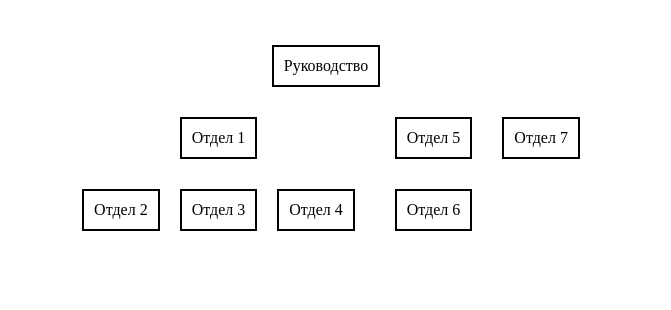
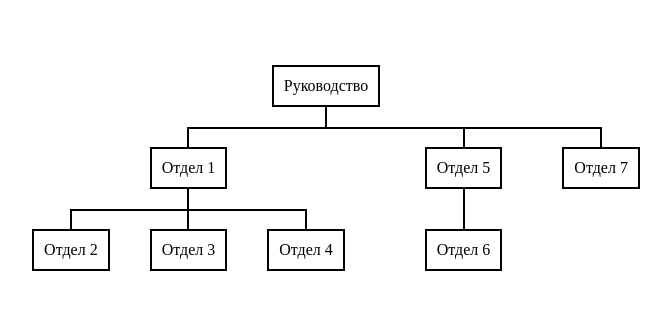
Before and after one commit to Juris-Berkulis/organization_structure, a Vue app: page / in a window 1280 px wide. Shown: the top 310 px of the page, without its empty margins (314-985 px from the left). Built offline with nearby package versions, Linux system fonts and the light colour scheme.

Commit message:
1. Change the markup and add styles in the "DepartmentInOrganization" component to display lines between departments in the organization structure.

```diff
--- a/src/components/DragAndDrop03/DepartmentInOrganization.vue
+++ b/src/components/DragAndDrop03/DepartmentInOrganization.vue
@@ -103,7 +103,12 @@ export default {
     @dragstart="event => onDragStart(event, department, draggable)"
     :draggable="draggable"
 >
-    <p :class="['department__title', {department__title__last: !department.children?.length}]">{{ department.name }}</p>
+    <div class="line line__horizontal"></div>
+    <div class="department__titleWrapper">
+        <p :class="['department__title', {department__title__last: !department.children?.length}]">{{ department.name }}</p>
+        <div :class="['line', 'line__vertical', 'line__vertical__top', {line__vertical__top__root: !draggable}]"></div>
+        <div :class="['line', 'line__vertical', 'line__vertical__bottom', {line__vertical__bottom__last: !department.children?.length}]"></div>
+    </div>
     <div class="department__subordinateDepartmentsList" v-if="department.children?.length">
         <DepartmentInOrganization v-bind:departmentsList="department.children"></DepartmentInOrganization>
     </div>
@@ -112,21 +117,80 @@ export default {
 
 <style scoped>
 .department {
+    position: relative;
     display: flex;
     flex-direction: column;
-    margin: 0 10px;
+    padding: 0 20px;
+}
+
+.department:active .line {
+    display: none;
+}
+
+.line__horizontal {
+    position: absolute;
+    top: 0;
+    left: 0;
+    height: 2px;
+    width: 100%;
+    background-color: black;
+}
+
+.department:nth-child(1) > .line__horizontal {
+    left: auto;
+    right: 0;
+    width: 50%;
+}
+
+.department:last-child > .line__horizontal {
+    width: 50%;
+}
+
+.department:only-child > .line__horizontal {
+    display: none;
+}
+
+.department__titleWrapper {
+    position: relative;
+    padding: 20px 0;
 }
 
 .department__title {
     width: fit-content;
-    margin: 0 auto 30px;
+    margin: 0 auto;
     padding: 10px;
     text-align: center;
     border: 2px solid black;
+    white-space: nowrap;
 }
 
 .department__title__last {
     margin-bottom: 0;
+}
+
+.line__vertical {
+    position: absolute;
+    left: 50%;
+    transform: translateX(-50%);
+    height: 20px;
+    width: 2px;
+    background-color: black;
+}
+
+.line__vertical__top {
+    top: 0;
+}
+
+.line__vertical__top__root {
+    display: none;
+}
+
+.line__vertical__bottom {
+    bottom: 0;
+}
+
+.line__vertical__bottom__last {
+    display: none;
 }
 
 .department__subordinateDepartmentsList {
```
